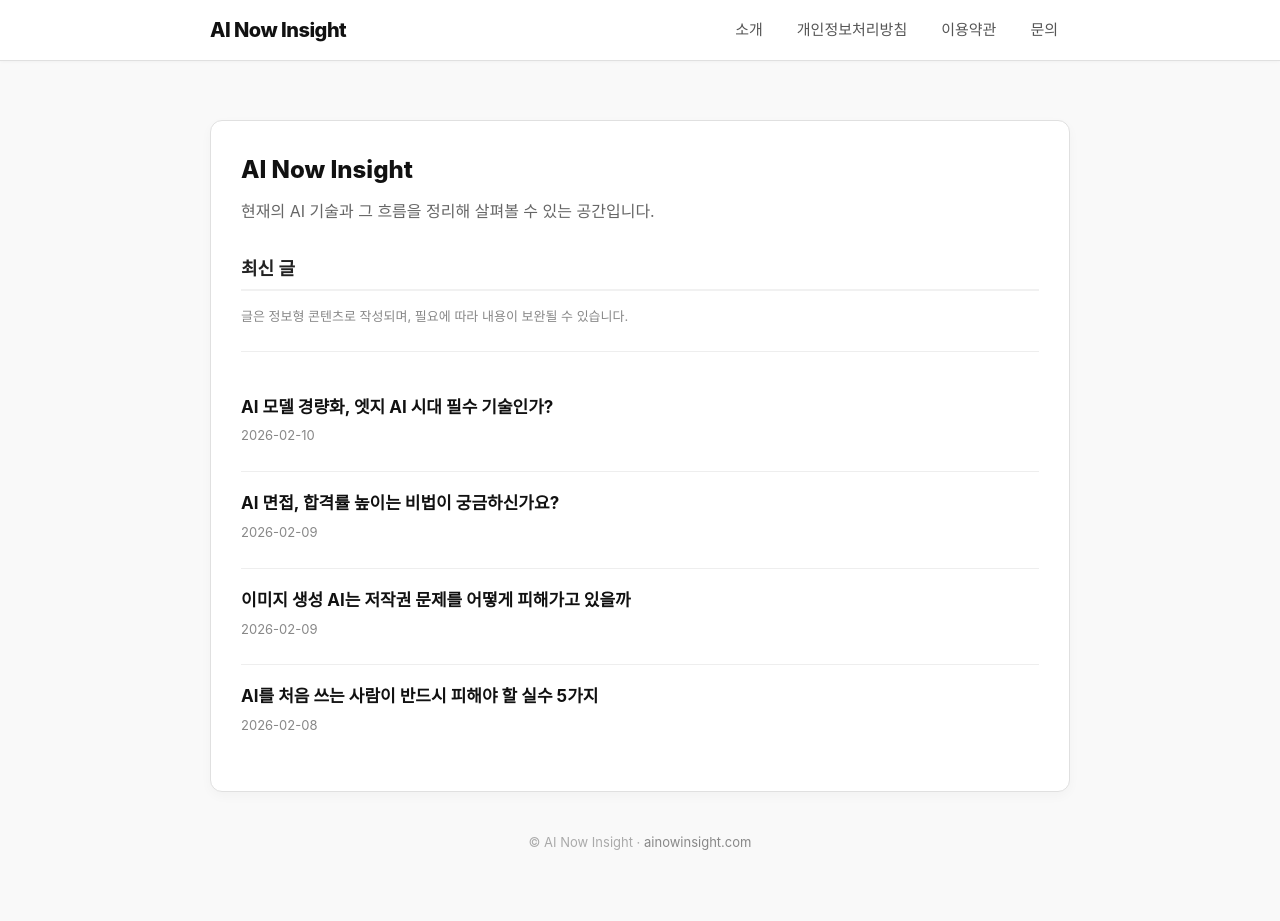
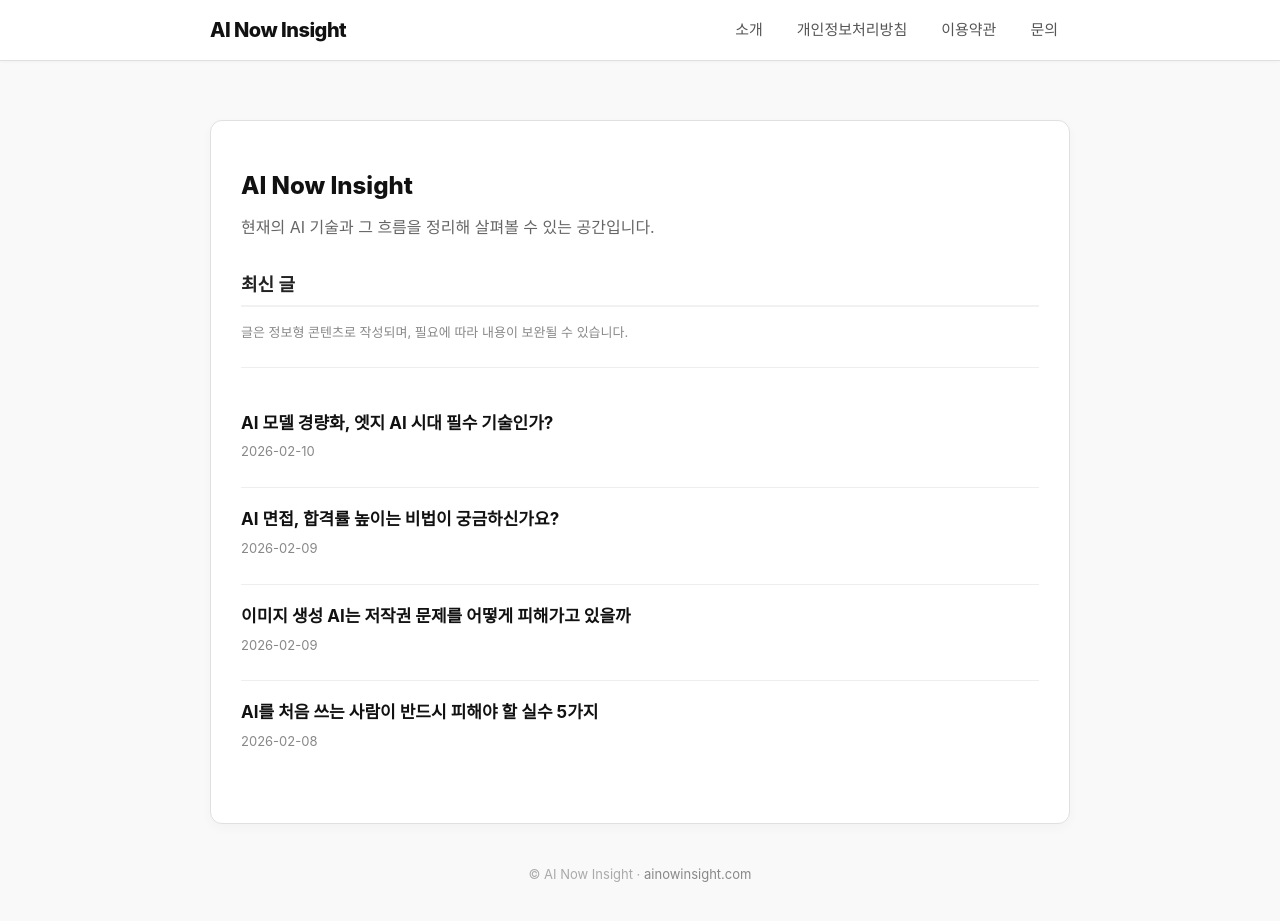
Before and after one commit to ilovegkd/ilovegkd.github.io, a Jekyll site: the page built from index.html, in a window 1280 px wide and 925 px high. Shown: the top 921 px of the window. Built offline with Jekyll 4.4.1, drawn with Linux system fonts in a browser that asks for light colours; the list of posts is cut into pages by our own code.

Commit message:
Update site.css

```diff
--- a/assets/site.css
+++ b/assets/site.css
@@ -96,7 +96,7 @@ body {
   background: var(--card-bg);
   border: 1px solid var(--line);
   border-radius: var(--radius);
-  padding: 30px;
+  padding: 46px 30px;
   box-shadow: 0 4px 12px rgba(0,0,0,0.03);
 }
 
```
